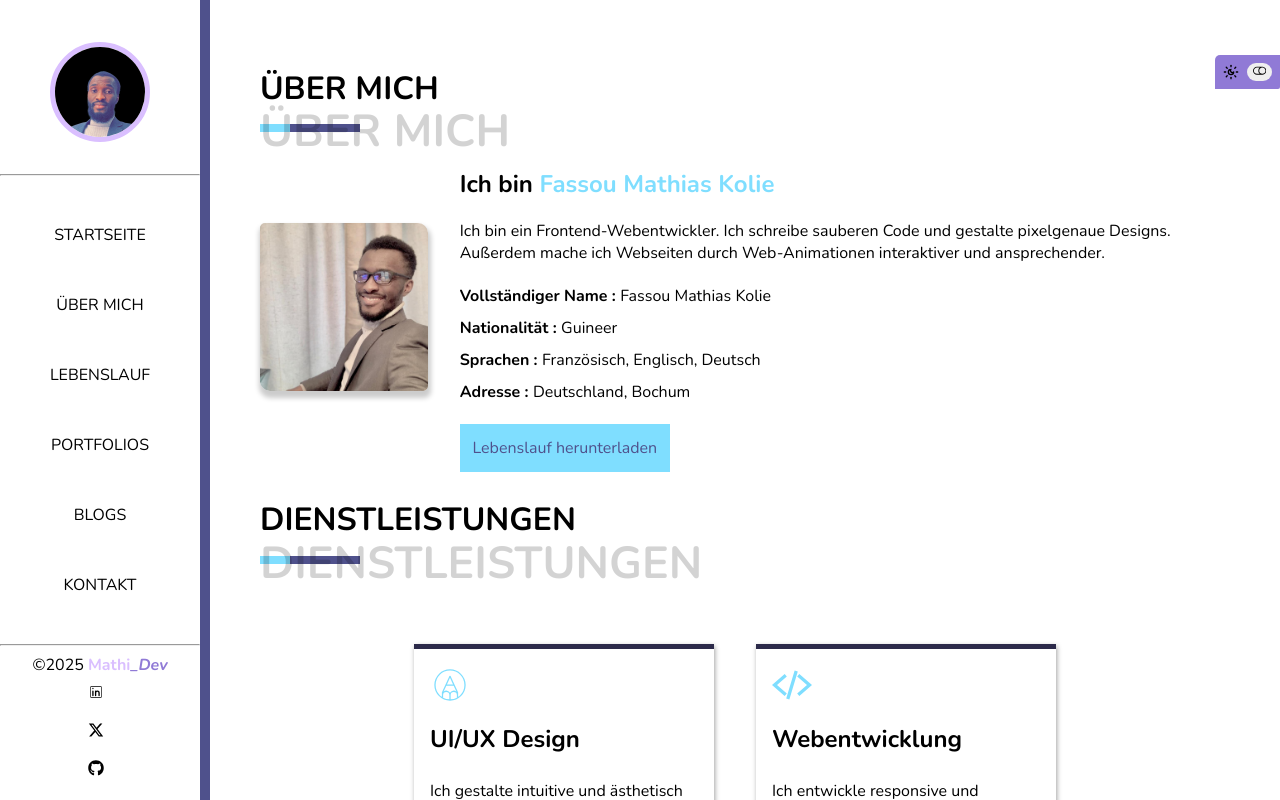
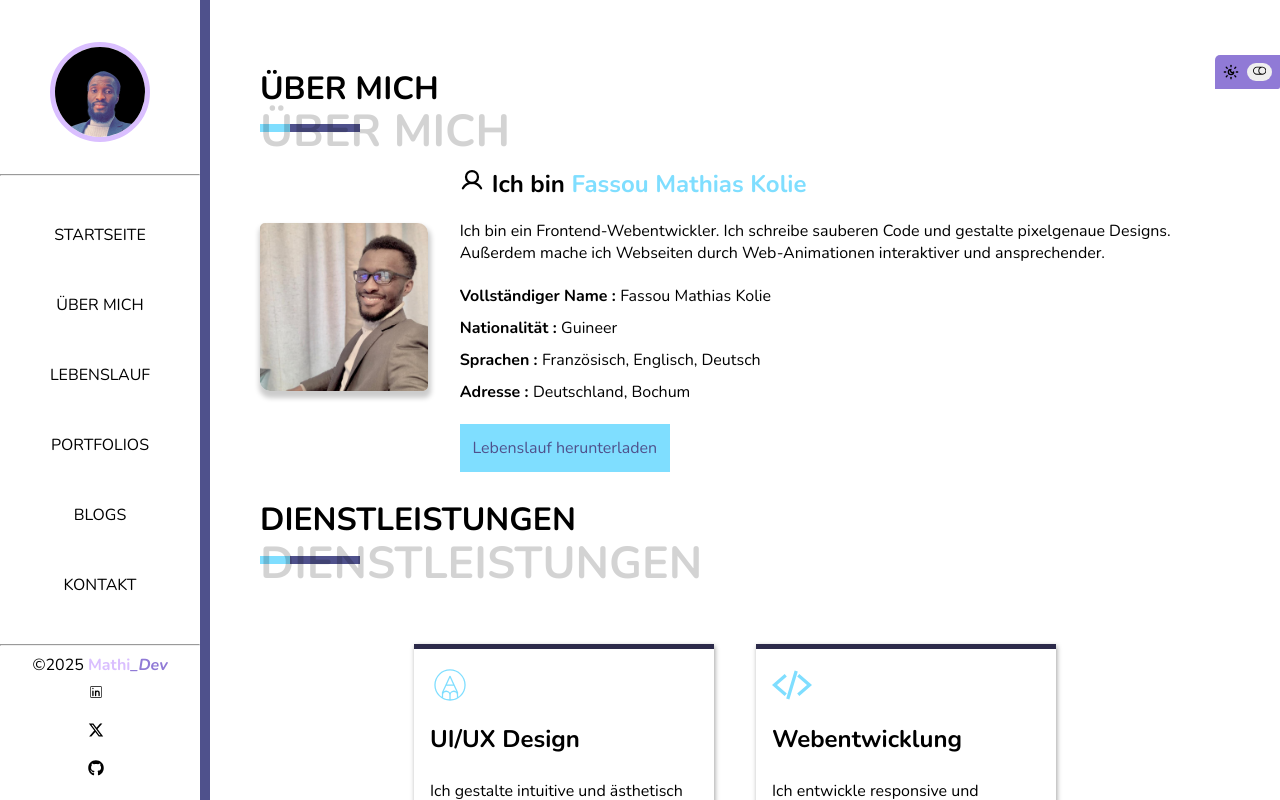
Before and after one commit to Kolie11/mein-portfolio, a React (Vite) app: page /about in a window 1280 px wide. Shown: the top 800 px of the page. Built offline with nearby package versions, Linux system fonts and the light colour scheme.

Commit message:
Fix import phosphor-react and remove unused icon

```diff
--- a/package.json
+++ b/package.json
@@ -10,6 +10,7 @@
     "preview": "vite preview"
   },
   "dependencies": {
+    "phosphor-react": "^1.4.1",
     "react": "^19.1.0",
     "react-dom": "^19.1.0",
     "react-router-dom": "^7.6.0"
--- a/src/components/Pages/About.jsx
+++ b/src/components/Pages/About.jsx
@@ -6,6 +6,8 @@ import { RiSeoFill } from "react-icons/ri";
 import { TfiRulerPencil } from "react-icons/tfi";
 import { CiVideoOn } from "react-icons/ci";
 import { FaBookReader } from "react-icons/fa";
+import { User } from 'phosphor-react';
+
 
 export default function About() {
   return (
@@ -21,6 +23,7 @@ export default function About() {
         </div>
         <div className="right-sec">
           <h2>
+            <User size={24} weight="bold" style={{ marginRight: "8px" }} />
             Ich bin <span id="name">Fassou Mathias Kolie</span>
           </h2>
           <p className="about-text">
```
Also changed, not shown: 1 other file (tests, documents, lock files or other folders).
